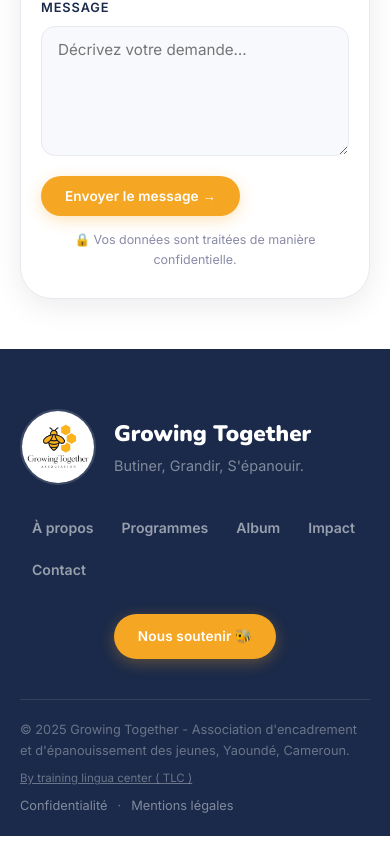
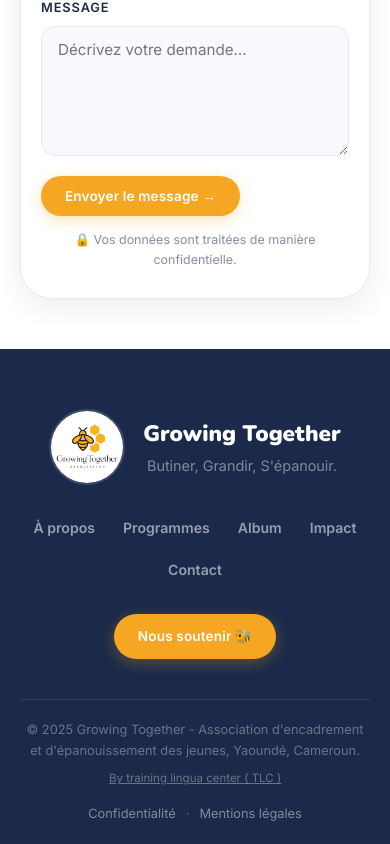
Before and after one commit to ekopaulin/growing-together, a React (Vite) app: page / in a window 390 px wide. Shown: the part 11032-11876 px from the top of the page. Built offline with nearby package versions, Linux system fonts and the light colour scheme.

Commit message:
Center footer text on mobile

```diff
--- a/src/components/Footer.module.css
+++ b/src/components/Footer.module.css
@@ -43,6 +43,7 @@
 .bottomLinks a:hover { color: var(--gold); }
 
 @media (max-width: 768px) {
-  .inner { flex-direction: column; align-items: flex-start; gap: 24px; }
-  .bottom { flex-direction: column; align-items: flex-start; gap: 8px; }
+  .inner { flex-direction: column; align-items: center; text-align: center; gap: 24px; }
+  .nav { justify-content: center; }
+  .bottom { flex-direction: column; align-items: center; text-align: center; gap: 16px; }
 }
```
